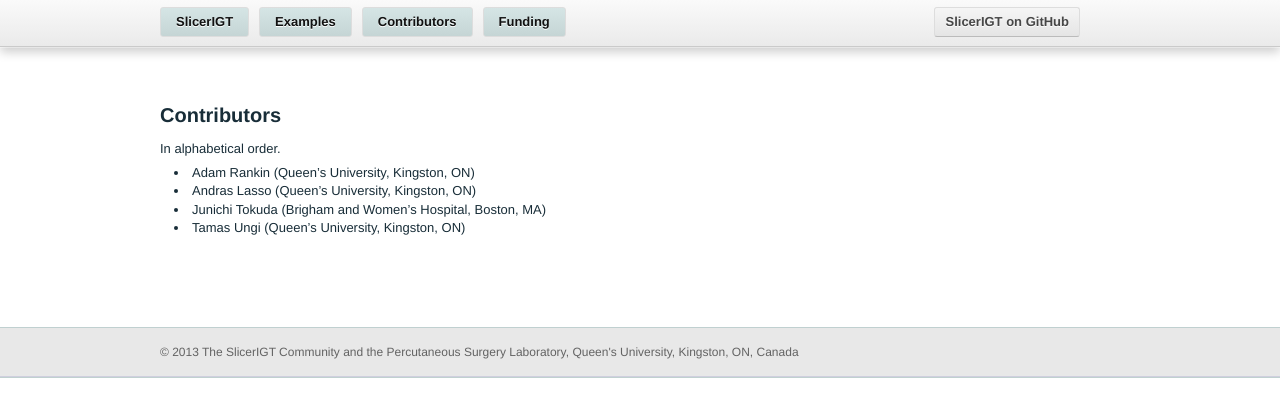
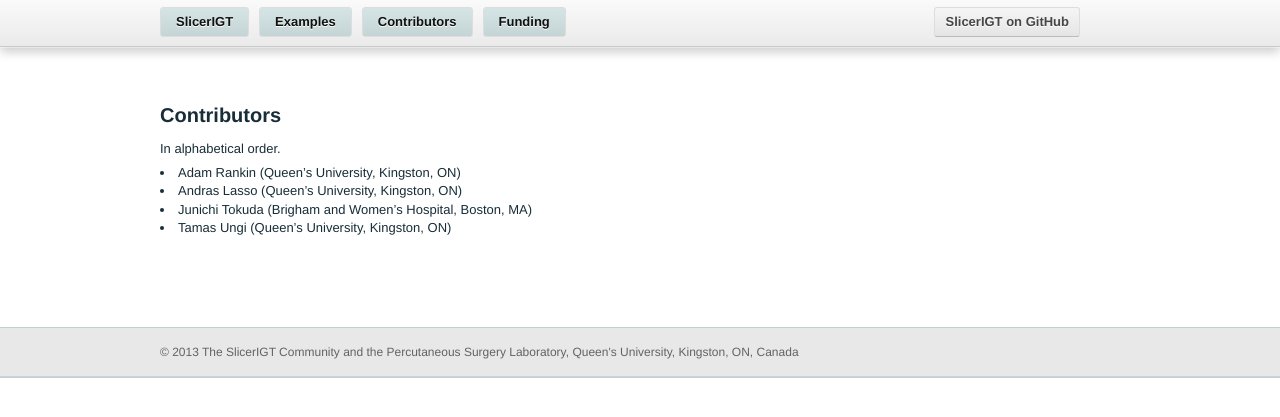
Before and after one commit to Sunderlandkyl/slicerrt.github.com, a Jekyll site: the page built from Contributors.md, in a window 1280 px wide. Shown: the top 417 px of the page. Built offline with Jekyll 4.4.1, drawn with Linux system fonts in a browser that asks for light colours; Markdown is read by kramdown in place of the engine named in the settings.

Commit message:
Update pages.css

```diff
--- a/css/pages.css
+++ b/css/pages.css
@@ -62,7 +62,7 @@
 }
 
 ul li {
-  padding-left: 14px;
+  padding-left: 0px;
 }
 
 ol {
```
